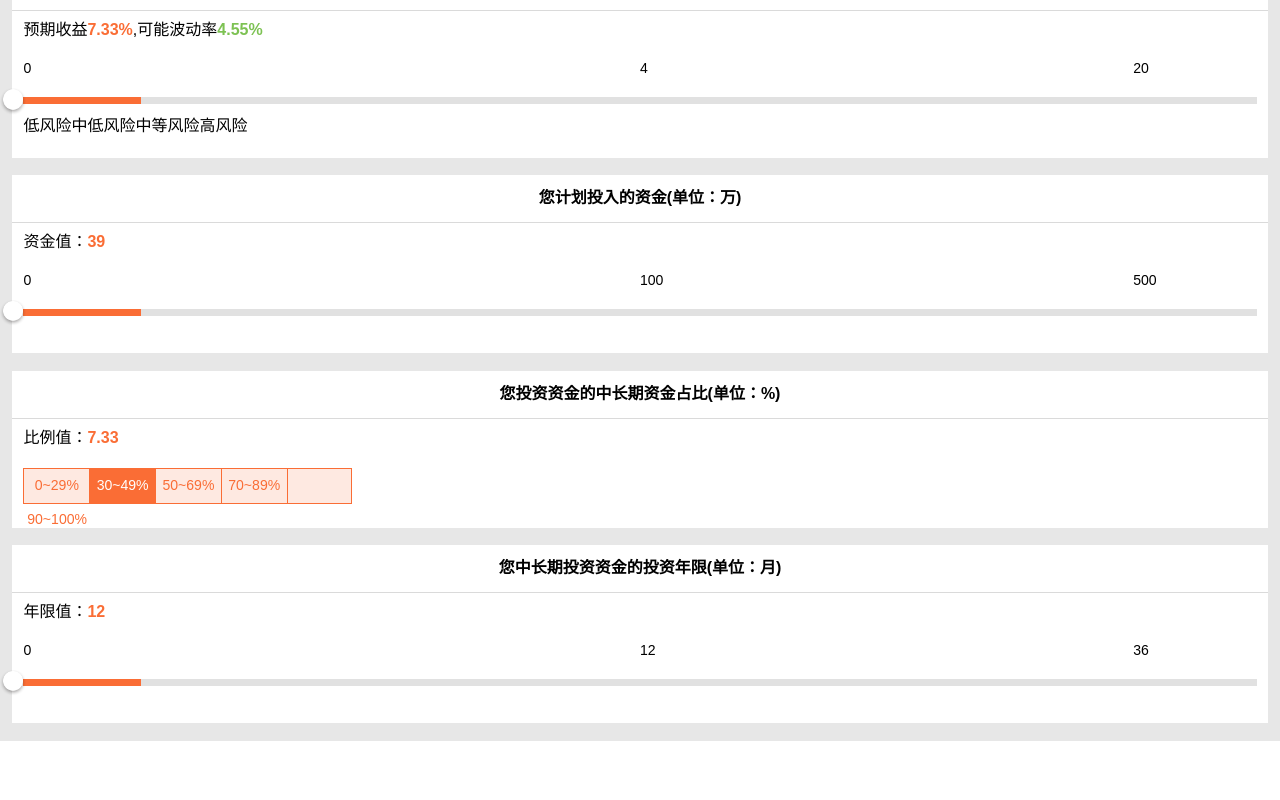
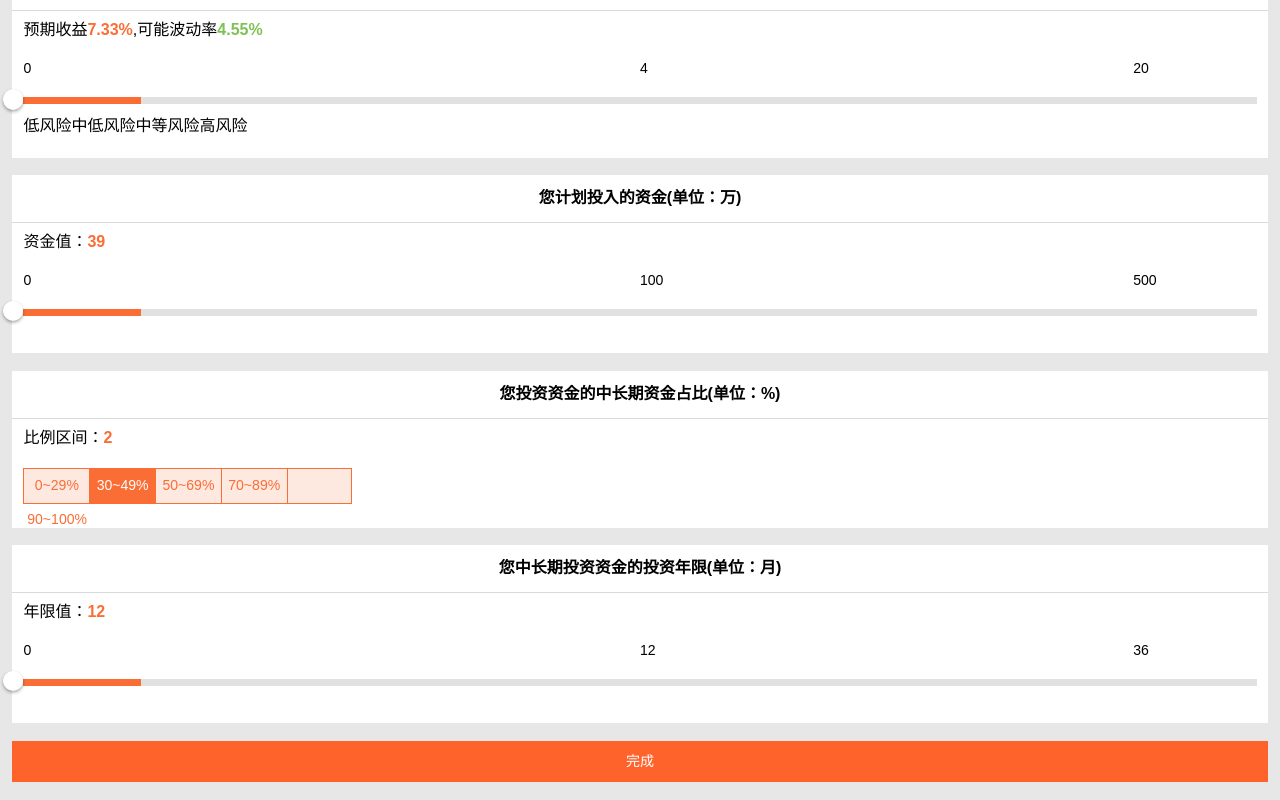
Before and after one commit to gongjingyi/vuefof, a Vue app: page /#/survey in a window 1280 px wide. Shown: the part 854-1654 px from the top of the page. Before the commit the page ends 1595 px from the top, so only its background shows below. Built offline with nearby package versions, Linux system fonts and the light colour scheme; what vue-resource would draw is missing.

Commit message:
更新代码

```diff
--- a/config/index.js
+++ b/config/index.js
@@ -14,7 +14,7 @@ module.exports = {
 
         // Various Dev Server settings
         // host: 'localhost', // can be overwritten by process.env.HOST
-        host: '192.168.1.101', // can be overwritten by process.env.HOST
+        host: '192.168.1.103', // can be overwritten by process.env.HOST
         port: 8082, // can be overwritten by process.env.PORT, if port is in use, a free one will be determined
         autoOpenBrowser: false,
         errorOverlay: true,
--- a/src/components/survey/survey.vue
+++ b/src/components/survey/survey.vue
@@ -48,7 +48,7 @@
             <div class="tab-sury-title fontbold">您投资资金的中长期资金占比(单位：%)</div>
             <div class="tab-sury-cont">
                 <div class="tab-sury-sub">
-                    <span>比例值：</span><span class="fontbold orange">7.33</span>
+                    <span>比例区间：</span><span class="fontbold orange">2</span>
                 </div>
                 <div class="tab-sury-part-cont">
                     <div class="tab-sury-part">
@@ -79,6 +79,9 @@
                     <div class="tab-rule-sild tab-rule-sild-orange"></div>
                 </div>
             </div>
+        </div>
+        <div class="tab-survey-but">
+            <router-link to="/commit">完成</router-link>
         </div>
     </div>
 </template>
@@ -182,4 +185,19 @@
                                 border 0
                                 width 20%
 
+
+
+
+
+
+        .tab-survey-but
+            margin-top calc(15px * 1.172)
+            a
+                height calc(35px * 1.172)
+                width 100%
+                line-height calc(35px * 1.172)
+                color #ffffff
+                font-size calc(12px * 1.172)
+                background #ff632c
+                text-align center
 </style>
```
